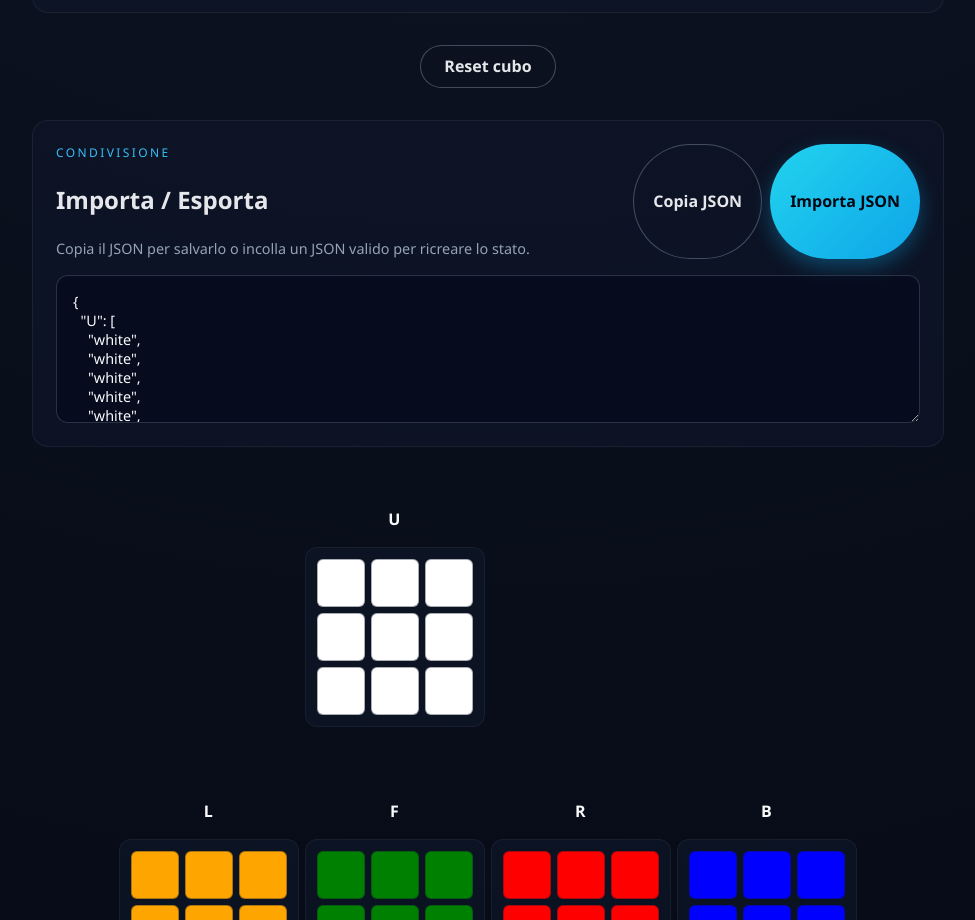
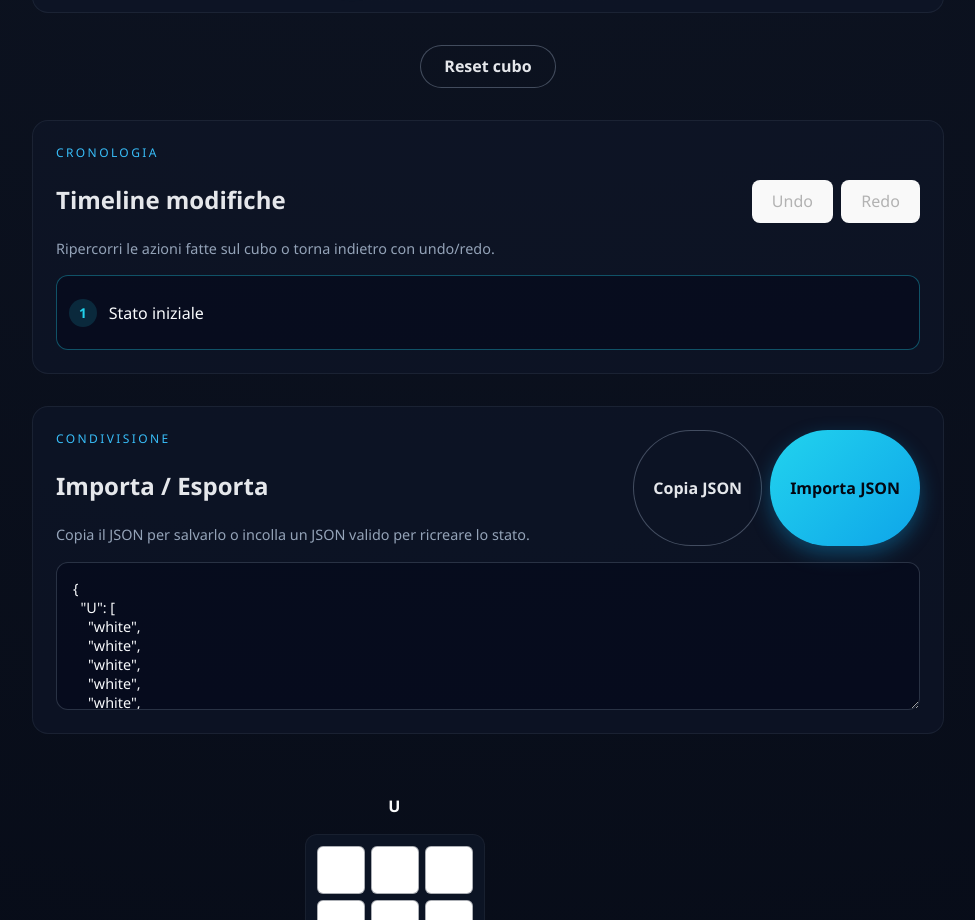
Before and after one commit to tommyagaa/Cube-solver, a React (Vite) app in the folder cubo-app/: page / in a window 1280 px wide. Shown: the part 1056-1976 px from the top of the page, without its empty margins (152-1127 px from the left). Built offline with nearby package versions, Linux system fonts and the light colour scheme.

Commit message:
Add undo history and tooltip diagnostics

```diff
--- a/cubo-app/src/App.css
+++ b/cubo-app/src/App.css
@@ -278,6 +278,34 @@ h1 {
   pointer-events: none;
 }
 
+.sticker-error[data-issue]::before {
+  content: attr(data-issue);
+  position: absolute;
+  top: -8px;
+  left: 50%;
+  transform: translate(-50%, -100%) scale(0.95);
+  background: rgba(2, 6, 23, 0.95);
+  color: #f8fafc;
+  padding: 0.4rem 0.6rem;
+  border-radius: 8px;
+  font-size: 0.7rem;
+  line-height: 1.2;
+  white-space: pre-line;
+  box-shadow: 0 10px 25px rgba(2, 6, 23, 0.65);
+  opacity: 0;
+  pointer-events: none;
+  transition: opacity 120ms ease, transform 120ms ease;
+  min-width: 140px;
+  max-width: 180px;
+  text-align: center;
+}
+
+.sticker-error[data-issue]:hover::before,
+.sticker-error[data-issue]:focus-visible::before {
+  opacity: 1;
+  transform: translate(-50%, -110%) scale(1);
+}
+
 @media (max-width: 768px) {
   .cube-net {
     grid-template-columns: repeat(3, 100px);
@@ -398,6 +426,77 @@ h1 {
 
 .transfer-status.error {
   color: #f87171;
+}
+
+.history-panel {
+  width: 100%;
+  background: rgba(15, 23, 42, 0.55);
+  border-radius: 16px;
+  padding: 1.5rem;
+  box-shadow: inset 0 0 0 1px rgba(148, 163, 184, 0.1);
+  display: flex;
+  flex-direction: column;
+  gap: 1rem;
+}
+
+.history-head {
+  display: flex;
+  justify-content: space-between;
+  align-items: center;
+  gap: 1rem;
+  flex-wrap: wrap;
+}
+
+.history-subtitle {
+  margin: 0.35rem 0 0;
+  color: #94a3b8;
+  font-size: 0.9rem;
+}
+
+.history-actions {
+  display: flex;
+  gap: 0.5rem;
+  flex-wrap: wrap;
+}
+
+.history-list {
+  list-style: none;
+  margin: 0;
+  padding: 0;
+  display: flex;
+  flex-direction: column;
+  gap: 0.5rem;
+  max-height: 220px;
+  overflow-y: auto;
+}
+
+.history-item {
+  display: flex;
+  align-items: center;
+  gap: 0.75rem;
+  padding: 0.6rem 0.8rem;
+  border-radius: 12px;
+  background: rgba(2, 6, 23, 0.45);
+  box-shadow: inset 0 0 0 1px rgba(15, 23, 42, 0.4);
+  color: #cbd5f5;
+}
+
+.history-item.active {
+  box-shadow: inset 0 0 0 1px rgba(34, 211, 238, 0.35);
+  color: #f8fafc;
+}
+
+.history-step {
+  width: 28px;
+  height: 28px;
+  border-radius: 999px;
+  background: rgba(34, 211, 238, 0.15);
+  color: #22d3ee;
+  display: flex;
+  align-items: center;
+  justify-content: center;
+  font-weight: 600;
+  font-size: 0.85rem;
 }
 
 .diagnostics {
--- a/cubo-app/src/App.tsx
+++ b/cubo-app/src/App.tsx
@@ -1,31 +1,98 @@
-import { useMemo, useState } from 'react'
+import { useMemo, useRef, useState } from 'react'
 import CubeNet from './components/CubeNet'
 import MappingGuide from './components/MappingGuide'
 import ValidationPanel from './components/ValidationPanel'
 import StateTransferPanel from './components/StateTransferPanel'
+import HistoryPanel from './components/HistoryPanel'
 import { createSolvedCube, cloneCube } from './lib/cube/state'
-import type { Color, Face } from './lib/cube/types'
+import type { Color, Face, CubeState } from './lib/cube/types'
 import { validateCubeState } from './lib/cube/validation'
 import './App.css'
 
 const palette: Color[] = ['white', 'yellow', 'green', 'blue', 'orange', 'red']
 
+type HistoryEntry = {
+  id: number
+  label: string
+  state: CubeState
+}
+
 function App() {
-  const [cube, setCube] = useState(() => createSolvedCube())
+  const [timeline, setTimeline] = useState(() => {
+    const initial = createSolvedCube()
+    return {
+      entries: [{ id: 0, label: 'Stato iniziale', state: initial }] as HistoryEntry[],
+      index: 0,
+    }
+  })
+  const historyIdRef = useRef(1)
+  const cube = timeline.entries[timeline.index]?.state ?? createSolvedCube()
   const [selectedColor, setSelectedColor] = useState<Color>('white')
   const validationIssues = validateCubeState(cube)
-  const highlighted = useMemo(() => {
-    const map: Partial<Record<Face, Set<number>>> = {}
+  const { highlighted, issueMessages } = useMemo(() => {
+    const highlightMap: Partial<Record<Face, Set<number>>> = {}
+    const messageMap: Partial<Record<Face, Record<number, string[]>>> = {}
+
     validationIssues.forEach((issue) => {
       issue.stickers?.forEach(({ face, index }) => {
-        if (!map[face]) {
-          map[face] = new Set<number>()
+        if (!highlightMap[face]) {
+          highlightMap[face] = new Set<number>()
         }
-        map[face]!.add(index)
+        highlightMap[face]!.add(index)
+
+        if (!messageMap[face]) {
+          messageMap[face] = {}
+        }
+        if (!messageMap[face]![index]) {
+          messageMap[face]![index] = []
+        }
+        messageMap[face]![index]?.push(issue.message)
       })
     })
-    return map
+
+    return { highlighted: highlightMap, issueMessages: messageMap }
   }, [validationIssues])
+
+  const commitState = (nextState: CubeState, label: string) => {
+    setTimeline((prev) => {
+      const base = prev.entries.slice(0, prev.index + 1)
+      const entry: HistoryEntry = { id: historyIdRef.current++, label, state: cloneCube(nextState) }
+      const entries = [...base, entry]
+      return { entries, index: entries.length - 1 }
+    })
+  }
+
+  const handleStickerClick = (face: Face, index: number) => {
+    const next = cloneCube(cube)
+    next[face][index] = selectedColor
+    commitState(next, `Set ${face}${index} -> ${selectedColor}`)
+  }
+
+  const handleReset = () => {
+    commitState(createSolvedCube(), 'Reset cubo')
+  }
+
+  const handleImport = (next: CubeState) => {
+    commitState(next, 'Import JSON')
+  }
+
+  const undo = () => {
+    setTimeline((prev) => {
+      if (prev.index === 0) {
+        return prev
+      }
+      return { ...prev, index: prev.index - 1 }
+    })
+  }
+
+  const redo = () => {
+    setTimeline((prev) => {
+      if (prev.index >= prev.entries.length - 1) {
+        return prev
+      }
+      return { ...prev, index: prev.index + 1 }
+    })
+  }
 
   return (
     <main className="app">
@@ -58,30 +125,30 @@ function App() {
         <button
           type="button"
           className="ghost"
-          onClick={() => setCube(createSolvedCube())}
+          onClick={handleReset}
         >
           Reset cubo
         </button>
       </div>
 
+      <HistoryPanel
+        entries={timeline.entries.map(({ id, label }) => ({ id, label }))}
+        currentIndex={timeline.index}
+        onUndo={undo}
+        onRedo={redo}
+      />
+
       <StateTransferPanel
         state={cube}
-        onImport={(next) => {
-          setCube(cloneCube(next))
-        }}
+        onImport={handleImport}
       />
 
       <section className="net-wrapper">
         <CubeNet
           state={cube}
           highlightedStickers={highlighted}
-          onStickerClick={(face, index) => {
-            setCube((prev) => {
-              const next = cloneCube(prev)
-              next[face][index] = selectedColor
-              return next
-            })
-          }}
+          issueMessages={issueMessages}
+          onStickerClick={handleStickerClick}
         />
       </section>
       <ValidationPanel issues={validationIssues} />
--- a/cubo-app/src/components/CubeNet.tsx
+++ b/cubo-app/src/components/CubeNet.tsx
@@ -2,16 +2,18 @@ import type { CubeState, Face } from '../lib/cube/types'
 import '../App.css'
 
 type HighlightMap = Partial<Record<Face, Set<number>>>
+type IssueMessageMap = Partial<Record<Face, Record<number, string[]>>>
 
 type CubeNetProps = {
   state: CubeState
   onStickerClick?: (face: Face, index: number) => void
   highlightedStickers?: HighlightMap
+  issueMessages?: IssueMessageMap
 }
 
 const faceOrder: Face[] = ['U', 'L', 'F', 'R', 'B', 'D']
 
-const CubeNet = ({ state, onStickerClick, highlightedStickers }: CubeNetProps) => {
+const CubeNet = ({ state, onStickerClick, highlightedStickers, issueMessages }: CubeNetProps) => {
   return (
     <div className="cube-net">
       {faceOrder.map((face) => (
@@ -20,11 +22,15 @@ const CubeNet = ({ state, onStickerClick, highlightedStickers }: CubeNetProps) =
           <div className="grid">
             {state[face].map((color, idx) => {
               const isHighlighted = highlightedStickers?.[face]?.has(idx) ?? false
+              const tooltip = issueMessages?.[face]?.[idx]
+              const tooltipText = tooltip?.join(' • ')
               return (
                 <button
                   key={idx}
                   className={`sticker ${isHighlighted ? 'sticker-error' : ''}`}
                   data-highlighted={isHighlighted ? 'true' : 'false'}
+                  data-issue={tooltipText}
+                  title={tooltipText}
                   style={{ backgroundColor: color }}
                   type="button"
                   aria-label={`${face} sticker ${idx}`}
--- /dev/null
+++ b/cubo-app/src/components/HistoryPanel.tsx
@@ -0,0 +1,48 @@
+type HistoryEntry = {
+  id: number
+  label: string
+}
+
+type HistoryPanelProps = {
+  entries: HistoryEntry[]
+  currentIndex: number
+  onUndo: () => void
+  onRedo: () => void
+}
+
+const HistoryPanel = ({ entries, currentIndex, onUndo, onRedo }: HistoryPanelProps) => {
+  return (
+    <section className="history-panel">
+      <div className="history-head">
+        <div>
+          <p className="eyebrow small">Cronologia</p>
+          <h2>Timeline modifiche</h2>
+          <p className="history-subtitle">Ripercorri le azioni fatte sul cubo o torna indietro con undo/redo.</p>
+        </div>
+        <div className="history-actions">
+          <button type="button" className="ghost" onClick={onUndo} disabled={currentIndex === 0}>
+            Undo
+          </button>
+          <button
+            type="button"
+            className="primary"
+            onClick={onRedo}
+            disabled={currentIndex === entries.length - 1}
+          >
+            Redo
+          </button>
+        </div>
+      </div>
+      <ol className="history-list">
+        {entries.map((entry, idx) => (
+          <li key={entry.id} className={`history-item ${idx === currentIndex ? 'active' : ''}`}>
+            <span className="history-step">{idx + 1}</span>
+            <p>{entry.label}</p>
+          </li>
+        ))}
+      </ol>
+    </section>
+  )
+}
+
+export default HistoryPanel
--- a/cubo-app/src/components/ValidationPanel.tsx
+++ b/cubo-app/src/components/ValidationPanel.tsx
@@ -44,7 +44,7 @@ const ValidationPanel = ({ issues }: ValidationPanelProps) => {
         <p className="ok">Stato valido ✅</p>
       ) : (
         <>
-          <p className="issue-hint">Gli sticker citati qui sotto sono gia evidenziati sulla net 2D.</p>
+          <p className="issue-hint">Gli sticker citati qui sotto sono gia evidenziati sulla net 2D e mostrano il motivo al passaggio del mouse.</p>
           <div className="issue-summary">
             {(Object.keys(counts) as IssueType[]).map((type) => (
               <span key={type} className="summary-pill">
```
